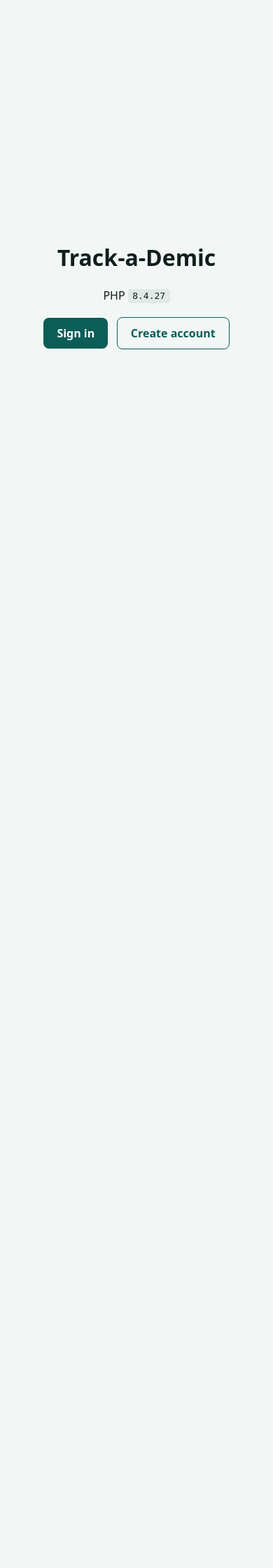
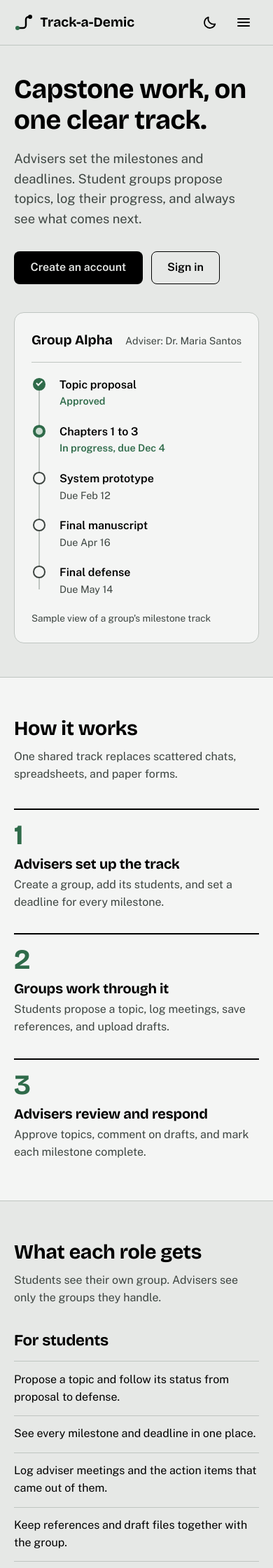
Before and after one commit to kenyakino/track-a-demic, a PHP site: page / in a window 390 px wide. Shown: the top 2240 px of the page at 70% size. Before the commit the page ends 499 px from the top, so only its background shows below. Run offline with PHP 8.4, Linux system fonts and the light colour scheme.

Commit message:
Add landing page with responsiveness

```diff
--- /dev/null
+++ b/assets/js/site.js
@@ -0,0 +1,29 @@
+/**
+ * Landing page navigation: the menu button on small screens.
+ */
+
+const toggle = document.querySelector('[data-nav-toggle]');
+const menu = document.getElementById('site-menu');
+
+if (toggle && menu) {
+  const setOpen = (open) => {
+    menu.dataset.open = String(open);
+    toggle.setAttribute('aria-expanded', String(open));
+  };
+
+  toggle.addEventListener('click', () => setOpen(menu.dataset.open !== 'true'));
+
+  // Close after choosing a link
+  menu.addEventListener('click', ({ target }) => {
+    if (target.closest('a')) setOpen(false);
+  });
+
+  document.addEventListener('keydown', ({ key }) => {
+    if (key === 'Escape') setOpen(false);
+  });
+
+  // Reset when the window grows to the desktop layout
+  window.matchMedia('(min-width: 860px)').addEventListener('change', ({ matches }) => {
+    if (matches) setOpen(false);
+  });
+}
--- a/index.php
+++ b/index.php
@@ -1,28 +1,176 @@
-<?php /* Temporary entry page. Replaced by the real landing page in a later commit. */ ?>
+<?php
+declare(strict_types=1);
+
+require_once __DIR__ . '/includes/layout.php';
+
+// A signed-in visitor sees a dashboard button instead of sign-in links
+$user = current_user();
+$loginUrl     = app_url('pages/login.php');
+$registerUrl  = app_url('pages/register.php');
+$dashboardUrl = $user ? app_url(dashboard_path($user['role'])) : '';
+?>
 <!DOCTYPE html>
 <html lang="en">
 <head>
-  <meta charset="UTF-8">
-  <meta name="viewport" content="width=device-width, initial-scale=1">
-  <meta name="color-scheme" content="light dark">
-  <title>Track-a-Demic</title>
-  <style>
-    body { font-family: system-ui, sans-serif; margin: 0; min-height: 100vh; display: grid; place-items: center; background: #f2f6f5; color: #0f1f1d; }
-    main { text-align: center; padding: 1.5rem; }
-    a { display: inline-block; margin: .25rem; padding: .7rem 1.2rem; border-radius: 8px; background: #0b5d57; color: #fff; text-decoration: none; font-weight: 600; }
-    a.alt { background: transparent; color: #0b5d57; border: 1px solid #0b5d57; }
-    code { background: #e1e9e7; padding: .15rem .4rem; border-radius: 4px; }
-    @media (prefers-color-scheme: dark) { body { background: #0b1514; color: #e7f1ef; } code { background: #25403c; } a { background: #34b3a6; color: #04211e; } a.alt { background: transparent; color: #34b3a6; border-color: #34b3a6; } }
-  </style>
+<?php layout_head('Capstone tracking for students and advisers'); ?>
+  <meta name="description" content="Track-a-Demic helps advisers and student groups manage capstone topics, milestones, meetings, and drafts in one place.">
 </head>
-<body>
-  <main>
-    <h1>Track-a-Demic</h1>
-    <p>PHP <code><?php echo htmlspecialchars(PHP_VERSION); ?></code></p>
-    <p>
-      <a href="pages/login.php">Sign in</a>
-      <a class="alt" href="pages/register.php">Create account</a>
-    </p>
-  </main>
+<body <?php layout_body_data(); ?>>
+
+<header class="site-header">
+  <div class="container nav-bar">
+    <?php layout_brand(app_url('')); ?>
+
+    <nav id="site-menu" class="site-nav" aria-label="Main" data-open="false">
+      <ul class="nav-links">
+        <li><a href="#how">How it works</a></li>
+        <li><a href="#features">Features</a></li>
+      </ul>
+      <div class="nav-actions">
+        <?php if ($user): ?>
+          <a class="btn btn-primary btn-sm" href="<?= e($dashboardUrl) ?>">Go to dashboard</a>
+        <?php else: ?>
+          <a class="btn btn-quiet btn-sm" href="<?= e($loginUrl) ?>">Sign in</a>
+          <a class="btn btn-primary btn-sm" href="<?= e($registerUrl) ?>">Create account</a>
+        <?php endif; ?>
+      </div>
+    </nav>
+
+    <div class="nav-tools">
+      <?php layout_theme_toggle(); ?>
+      <button type="button" class="icon-btn nav-toggle" data-nav-toggle aria-expanded="false" aria-controls="site-menu" aria-label="Menu">
+        <svg class="icon-open" width="24" height="24" viewBox="0 0 24 24" fill="none" aria-hidden="true">
+          <path d="M4 7h16M4 12h16M4 17h16" stroke="currentColor" stroke-width="2" stroke-linecap="round"/>
+        </svg>
+        <svg class="icon-close" width="24" height="24" viewBox="0 0 24 24" fill="none" aria-hidden="true">
+          <path d="M6 6l12 12M18 6L6 18" stroke="currentColor" stroke-width="2" stroke-linecap="round"/>
+        </svg>
+      </button>
+    </div>
+  </div>
+</header>
+
+<main>
+  <section class="hero">
+    <div class="container hero-grid">
+      <div>
+        <h1>Capstone work, on one clear track.</h1>
+        <p class="hero-lead">Advisers set the milestones and deadlines. Student groups propose topics, log their progress, and always see what comes next.</p>
+        <div class="hero-actions">
+          <?php if ($user): ?>
+            <a class="btn btn-primary" href="<?= e($dashboardUrl) ?>">Go to dashboard</a>
+          <?php else: ?>
+            <a class="btn btn-primary" href="<?= e($registerUrl) ?>">Create an account</a>
+            <a class="btn btn-quiet" href="<?= e($loginUrl) ?>">Sign in</a>
+          <?php endif; ?>
+        </div>
+      </div>
+
+      <figure class="track-card">
+        <figcaption class="track-head">
+          <strong>Group Alpha</strong>
+          <span>Adviser: Dr. Maria Santos</span>
+        </figcaption>
+        <ol class="track">
+          <li class="is-done"><span class="track-name">Topic proposal</span><span class="track-meta">Approved</span></li>
+          <li class="is-current"><span class="track-name">Chapters 1 to 3</span><span class="track-meta">In progress, due Dec 4</span></li>
+          <li><span class="track-name">System prototype</span><span class="track-meta">Due Feb 12</span></li>
+          <li><span class="track-name">Final manuscript</span><span class="track-meta">Due Apr 16</span></li>
+          <li><span class="track-name">Final defense</span><span class="track-meta">Due May 14</span></li>
+        </ol>
+        <p class="track-note">Sample view of a group's milestone track</p>
+      </figure>
+    </div>
+  </section>
+
+  <section class="section section-alt" id="how">
+    <div class="container">
+      <div class="section-head">
+        <h2>How it works</h2>
+        <p>One shared track replaces scattered chats, spreadsheets, and paper forms.</p>
+      </div>
+      <ol class="steps">
+        <li>
+          <h3>Advisers set up the track</h3>
+          <p>Create a group, add its students, and set a deadline for every milestone.</p>
+        </li>
+        <li>
+          <h3>Groups work through it</h3>
+          <p>Students propose a topic, log meetings, save references, and upload drafts.</p>
+        </li>
+        <li>
+          <h3>Advisers review and respond</h3>
+          <p>Approve topics, comment on drafts, and mark each milestone complete.</p>
+        </li>
+      </ol>
+    </div>
+  </section>
+
+  <section class="section" id="features">
+    <div class="container">
+      <div class="section-head">
+        <h2>What each role gets</h2>
+        <p>Students see their own group. Advisers see only the groups they handle.</p>
+      </div>
+      <div class="roles">
+        <div class="role">
+          <h3>For students</h3>
+          <ul>
+            <li>Propose a topic and follow its status from proposal to defense.</li>
+            <li>See every milestone and deadline in one place.</li>
+            <li>Log adviser meetings and the action items that came out of them.</li>
+            <li>Keep references and draft files together with the group.</li>
+          </ul>
+        </div>
+        <div class="role">
+          <h3>For advisers</h3>
+          <ul>
+            <li>Create groups and set the milestones and deadlines for each.</li>
+            <li>Review topic proposals and leave comments.</li>
+            <li>Spot the groups that are falling behind.</li>
+            <li>Get notified when a group submits something new.</li>
+          </ul>
+        </div>
+      </div>
+    </div>
+  </section>
+
+  <section class="cta">
+    <div class="container cta-inner">
+      <h2>Start tracking your capstone.</h2>
+      <p>Create an account as a student or an adviser and get your group on the track.</p>
+      <div class="hero-actions">
+        <?php if ($user): ?>
+          <a class="btn btn-light" href="<?= e($dashboardUrl) ?>">Go to dashboard</a>
+        <?php else: ?>
+          <a class="btn btn-light" href="<?= e($registerUrl) ?>">Create an account</a>
+          <a class="btn btn-outline-light" href="<?= e($loginUrl) ?>">Sign in</a>
+        <?php endif; ?>
+      </div>
+    </div>
+  </section>
+</main>
+
+<footer class="site-footer">
+  <div class="container footer-grid">
+    <div>
+      <?php layout_brand(app_url('')); ?>
+      <p class="footer-note">A final project for Web Systems Technology. &copy; <?= date('Y') ?> Ken Justin T. Abellaneda.</p>
+    </div>
+    <ul class="footer-links">
+      <li><a href="#how">How it works</a></li>
+      <li><a href="#features">Features</a></li>
+      <?php if ($user): ?>
+        <li><a href="<?= e($dashboardUrl) ?>">Dashboard</a></li>
+      <?php else: ?>
+        <li><a href="<?= e($loginUrl) ?>">Sign in</a></li>
+        <li><a href="<?= e($registerUrl) ?>">Create account</a></li>
+      <?php endif; ?>
+    </ul>
+  </div>
+</footer>
+
+<script type="module" src="<?= e(app_url('assets/js/theme.js')) ?>"></script>
+<script type="module" src="<?= e(app_url('assets/js/site.js')) ?>"></script>
 </body>
 </html>
```
